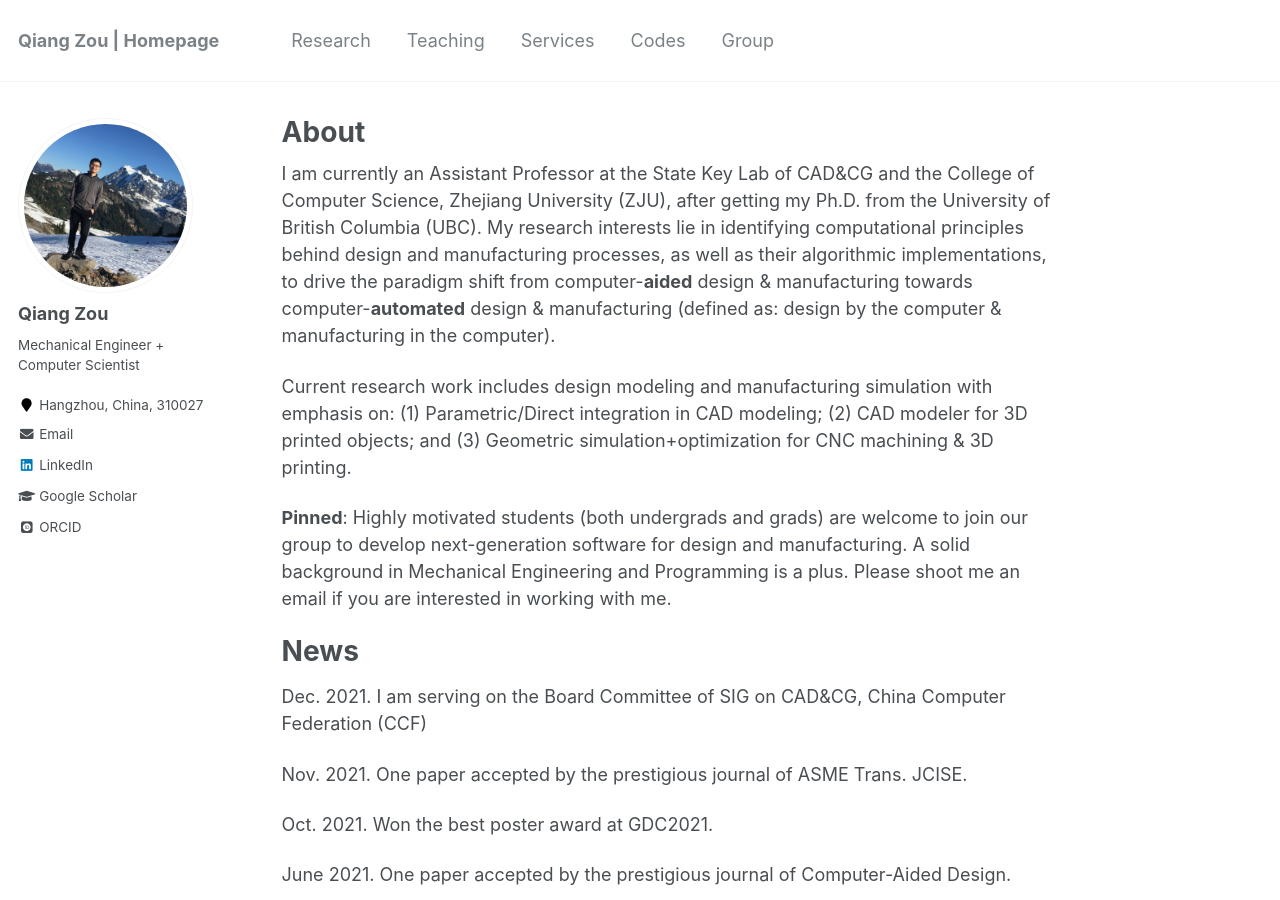
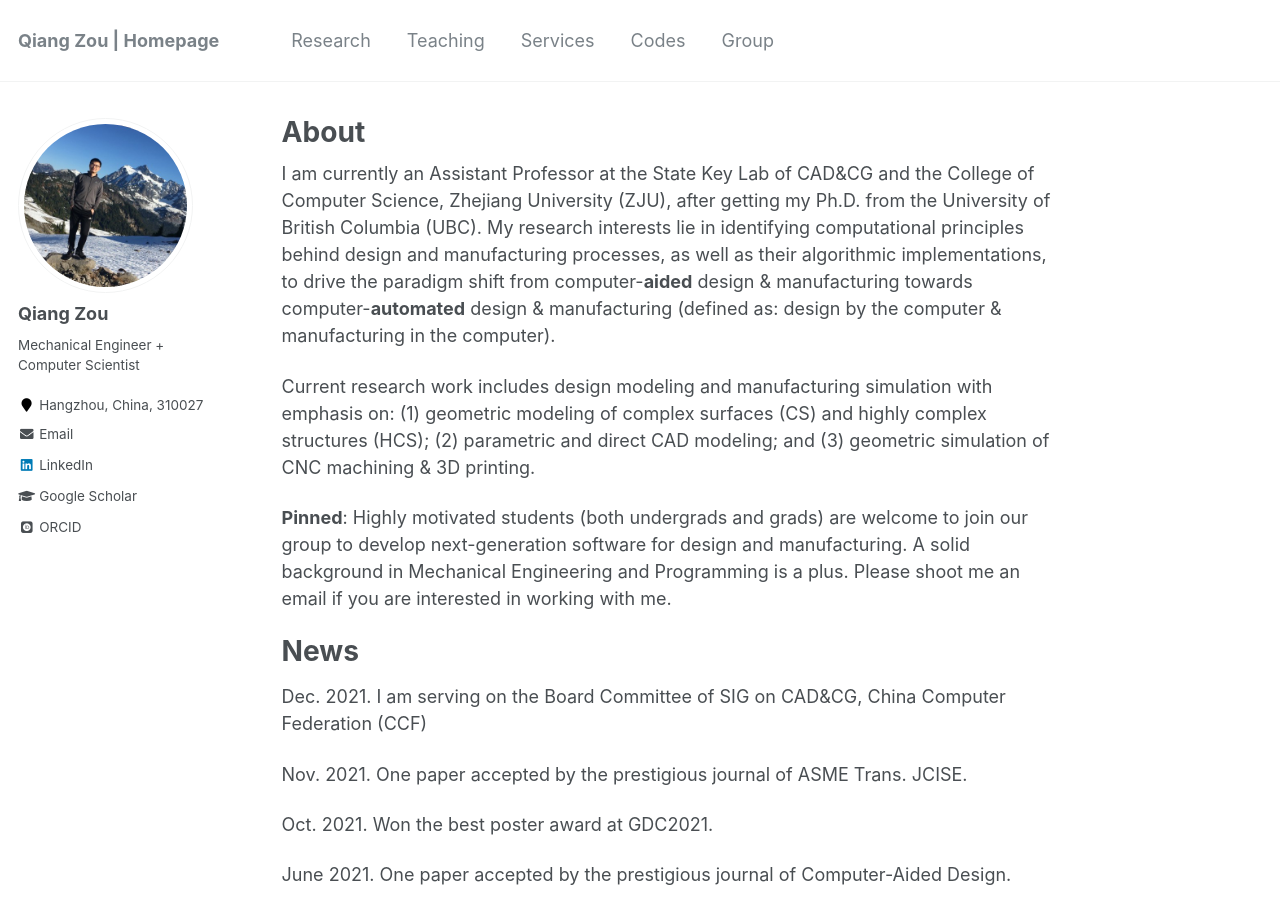
Before and after one commit to Qiang-Zou/Qiang-Zou.github.io, a Jekyll site: the page built from _pages/about.md, in a window 1280 px wide and 900 px high. Built offline with Jekyll 4.4.1, drawn with Linux system fonts in a browser that asks for light colours; some web fonts are replaced.

Commit message:
Update about.md

```diff
--- a/_pages/about.md
+++ b/_pages/about.md
@@ -10,7 +10,7 @@ redirect_from:
 
 I am currently an Assistant Professor at the State Key Lab of CAD&CG and the College of Computer Science, Zhejiang University (ZJU), after getting my Ph.D. from the University of British Columbia (UBC). My research interests lie in identifying computational principles behind design and manufacturing processes, as well as their algorithmic implementations, to drive the paradigm shift from computer-**aided** design & manufacturing towards computer-**automated** design & manufacturing (defined as: design by the computer & manufacturing in the computer).
 
-Current research work includes design modeling and manufacturing simulation with emphasis on: (1) Parametric/Direct integration in CAD modeling; (2) CAD modeler for 3D printed objects; and (3) Geometric simulation+optimization for CNC machining & 3D printing.
+Current research work includes design modeling and manufacturing simulation with emphasis on: (1) geometric modeling of complex surfaces (CS) and highly complex structures (HCS); (2) parametric and direct CAD modeling; and (3) geometric simulation of CNC machining & 3D printing.
 
 **Pinned**: Highly motivated students (both undergrads and grads) are welcome to join our group to develop next-generation software for design and manufacturing. A solid background in Mechanical Engineering and Programming is a plus. Please shoot me an email if you are interested in working with me.
 
```
